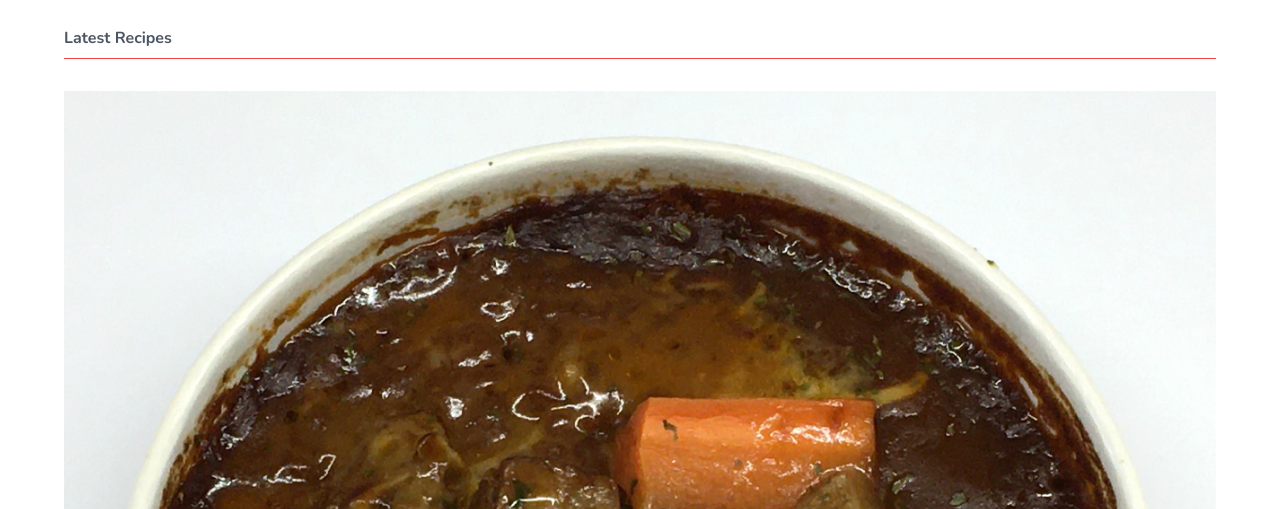
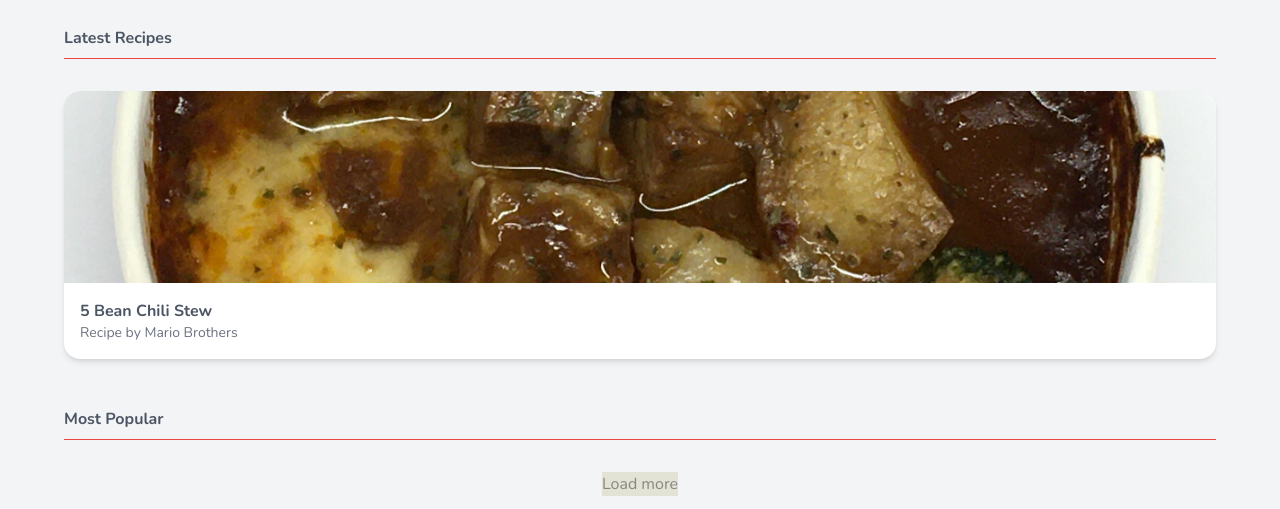
Before and after one commit to IlerioDef/TailwindCSS, a website: page public/index.html in a window 1280 px wide. Shown: the part 291-800 px from the top of the page. Drawn offline with nearby package versions, Linux system fonts and the light colour scheme.

Commit message:
Tailwind CSS Tutorial #8 - Cards - DONE

```diff
--- a/public/index.html
+++ b/public/index.html
@@ -37,7 +37,7 @@
                 </ul>
             </nav>
         </div> <!-- end nav -->
-        <main class="px-16 py-6">
+        <main class="px-16 py-6 bg-gray-100">
             <div class="flex justify-center md:justify-end">
                 <a href="#" class="text-primary ml-2">Login</a>
                 <a href="#" class="text-primary ml-2">Sign up</a>
@@ -52,11 +52,11 @@
 
                 <div class="mt-8">
                     <!-- cards go here -->
-                    <div>
-                        <img src="img/Beef_stew.jpg" alt="beef stew">
-                        <div>
-                            <span>5 Bean Chili Stew</span>
-                            <span>Recipe by Mario Brothers</span>
+                    <div class="bg-white rounded-2xl overflow-hidden shadow-md">
+                        <img class="w-full h-32 sm:h-48 object-cover" src="img/Beef_stew.jpg" alt="beef stew">
+                        <div class="m-4">
+                            <span class="font-bold">5 Bean Chili Stew</span>
+                            <span class="block text-gray-500 text-sm">Recipe by Mario Brothers</span>
                         </div>
                     </div>
                 </div>
```
Also changed, not shown: public/styles.css.
